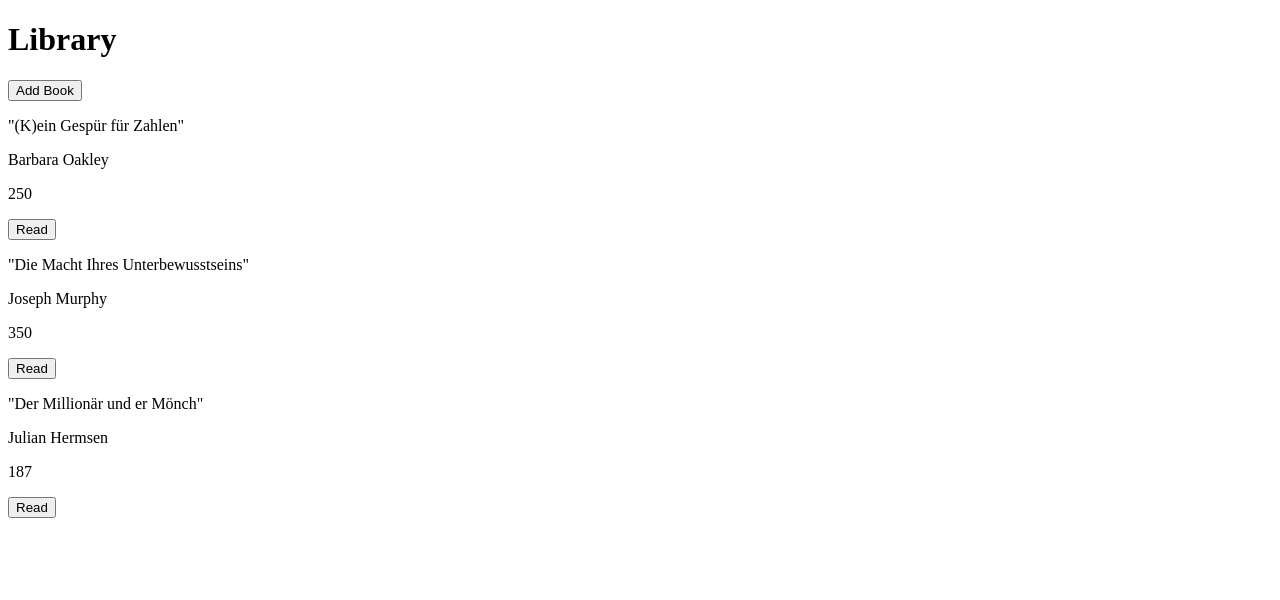
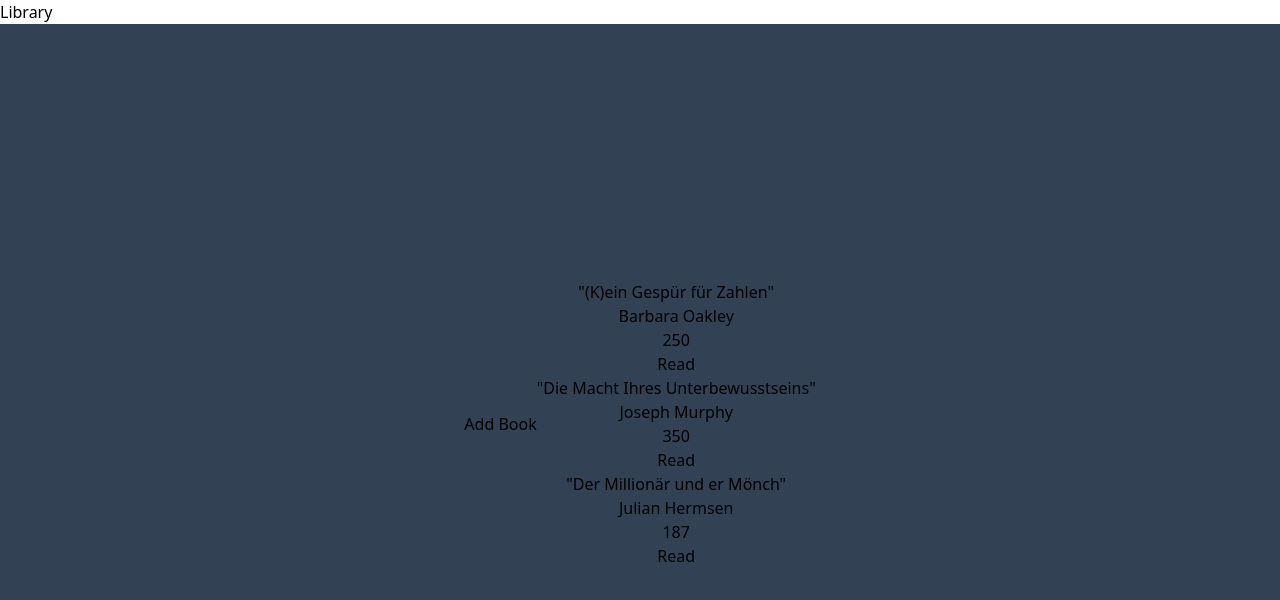
Before and after one commit to Seb887/library, a plain HTML site: page index.html in a window 1280 px wide. Drawn offline with nearby package versions, Linux system fonts and the light colour scheme.

Commit message:
Update HTML

```diff
--- a/index.html
+++ b/index.html
@@ -4,14 +4,17 @@
     <meta charset="UTF-8" />
     <meta http-equiv="X-UA-Compatible" content="IE=edge" />
     <meta name="viewport" content="width=device-width, initial-scale=1.0" />
+    <script src="https://cdn.tailwindcss.com"></script>
     <title>Library - Seb887</title>
   </head>
-  <body>
+  <body class="p-0 m-0 box-border">
     <header>
       <h1>Library</h1>
     </header>
-    <main>
-      <div class="newBook">
+    <main
+      class="flex justify-center items-center text-center bg-slate-700 h-screen"
+    >
+      <div class="addBookContainer">
         <button class="addBook" id="addBook">Add Book</button>
       </div>
       <div class="libContainer">
@@ -37,5 +40,7 @@
         </div>
       </div>
     </main>
+
+    <script src="app.js"></script>
   </body>
 </html>
--- /dev/null
+++ b/tailwind.config.js
@@ -0,0 +1,8 @@
+/** @type {import('tailwindcss').Config} */
+module.exports = {
+  content: [],
+  theme: {
+    extend: {},
+  },
+  plugins: [],
+}
```
